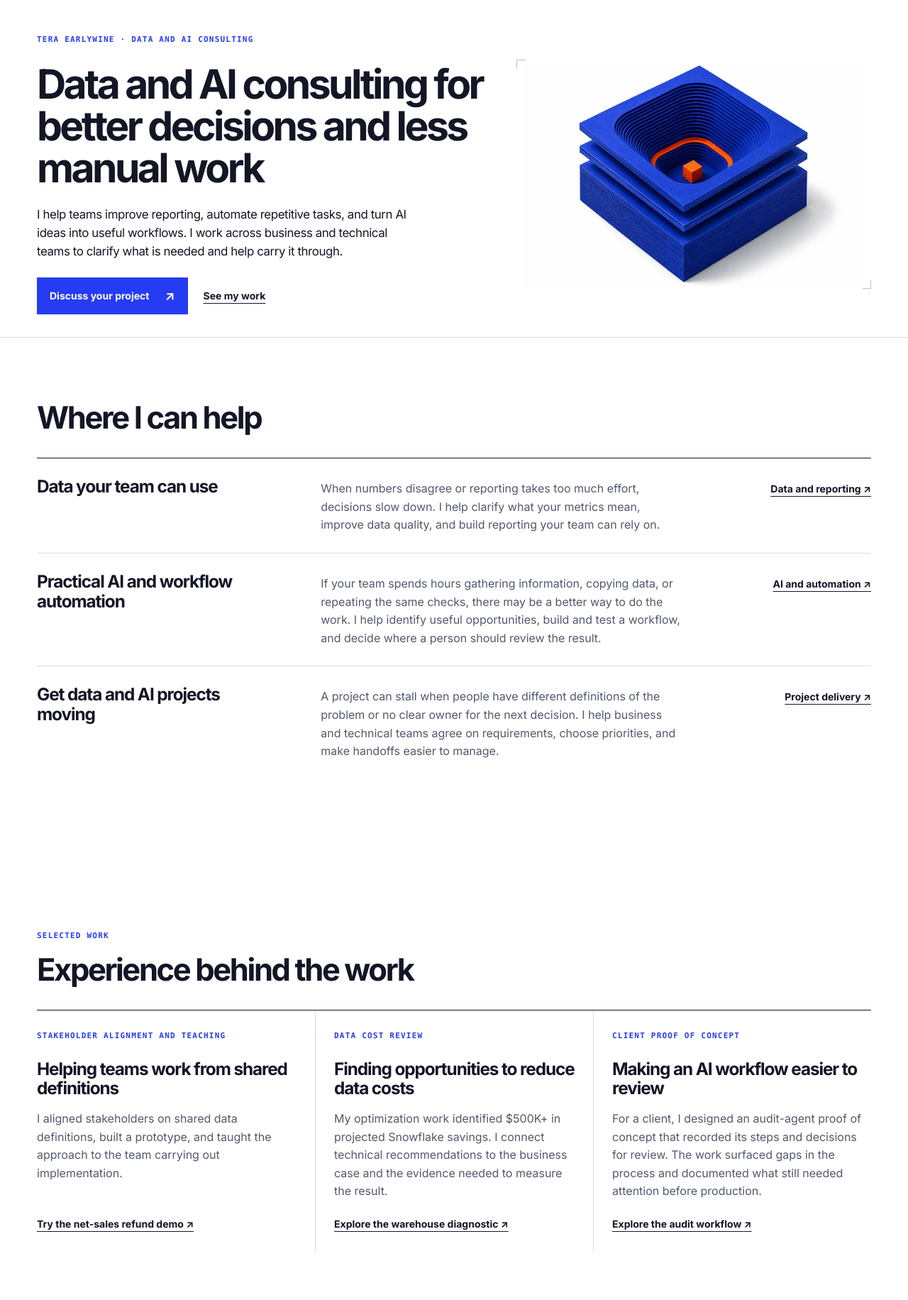
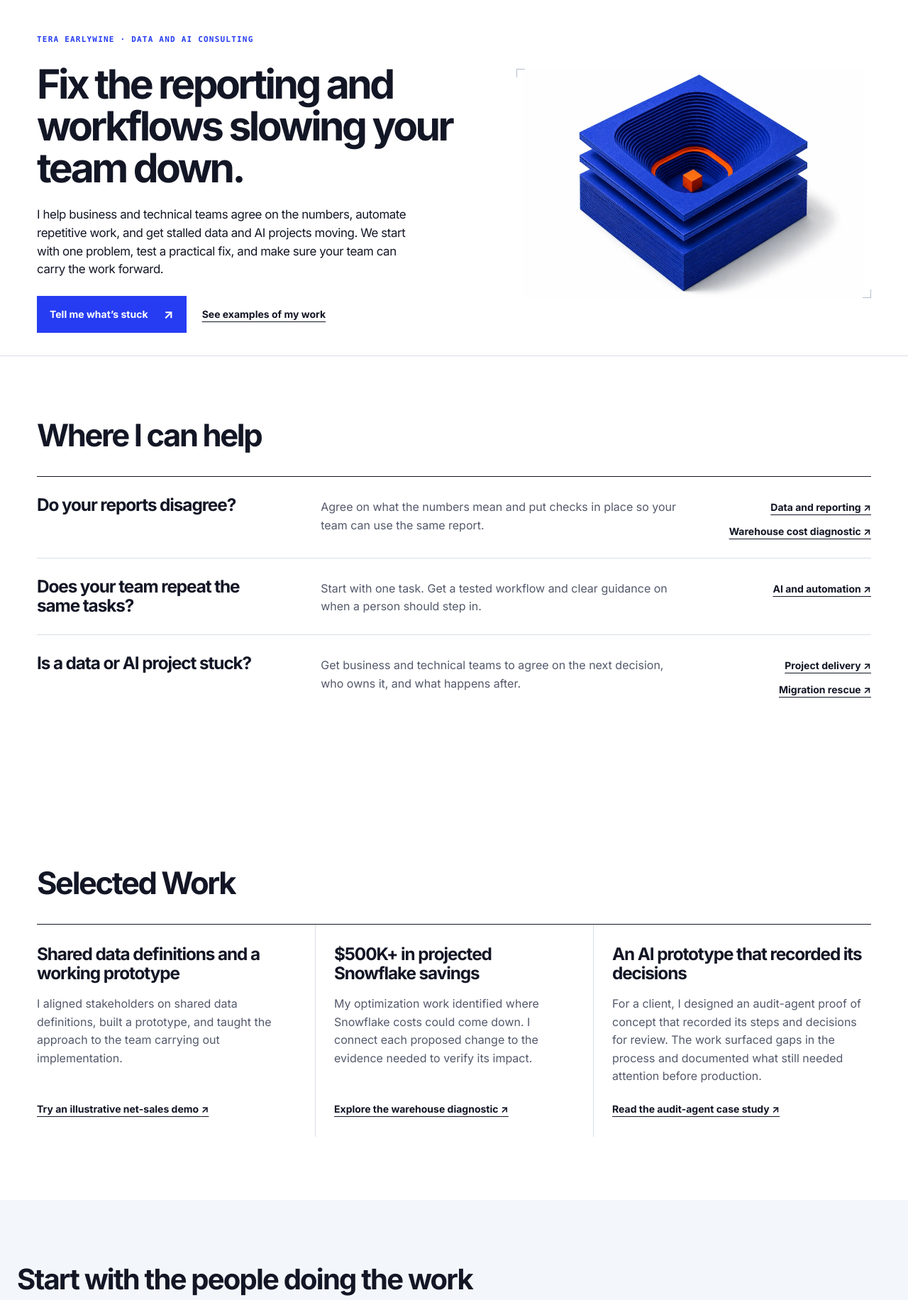
Before and after one commit to teraearlywine/teraearlywine, a Flask app: page / in a window 1280 px wide. Shown: the part 88-1920 px from the top of the page at 71% size. Run offline with Flask 3, Linux system fonts and the light colour scheme; parts of the project's set-up code (start-up, migrations or seed data) failed here and were passed over.

Commit message:
Streamline the consulting homepage and inquiry flow

```diff
--- a/core/home/assets/css/consultancy.css
+++ b/core/home/assets/css/consultancy.css
@@ -417,6 +417,11 @@ li[id] {
 .contact-text {
   max-width: 670px;
   margin: 0 0 35px;
+}
+
+.contact-faq {
+  max-width: 670px;
+  margin-bottom: 35px;
 }
 
 .contact-form {
--- a/core/home/assets/css/cross-section-home.css
+++ b/core/home/assets/css/cross-section-home.css
@@ -15,7 +15,7 @@
   padding: 48px 0 32px;
 }
 
-.cs-eyebrow, .cs-metric > span, .cs-status {
+.cs-eyebrow, .cs-metric > span {
   font: 700 11px/1.5 ui-monospace, "SFMono-Regular", Consolas, monospace;
   letter-spacing: .11em;
   text-transform: uppercase;
@@ -154,6 +154,7 @@
   font-weight: 700;
   cursor: pointer;
 }
+.cs-example .cs-text-link { display: inline-block; margin-top: 16px; }
 .cs-refund input { accent-color: var(--blue); width: 18px; height: 18px; }
 .cs-readout { min-width: 0; padding: 22px 24px; border: 1px solid var(--color-border); background: var(--white); }
 .cs-metric, .cs-layer-title { display: flex; align-items: baseline; justify-content: space-between; gap: 10px; }
@@ -190,9 +191,8 @@
 .cs-work-card { display: flex; flex-direction: column; align-items: flex-start; padding: 28px 26px; border-left: 1px solid var(--color-border); }
 .cs-work-card:first-child { padding-left: 0; border-left: 0; }
 .cs-work-card:last-child { padding-right: 0; }
-.cs-work-card .cs-status { margin-bottom: 24px; }
 .cs-work-card h3, .cs-offer-list h3 { font: 700 clamp(21px, 1.9vw, 29px)/1.14 var(--font-family); letter-spacing: -.045em; }
-.cs-work-card p:not(.cs-status), .cs-offer-list p { color: var(--color-text-secondary); font-size: 16px; line-height: 1.6; margin: 16px 0 22px; }
+.cs-work-card p, .cs-offer-list p { color: var(--color-text-secondary); font-size: 16px; line-height: 1.6; margin: 16px 0 22px; }
 .cs-work-card a { margin-top: auto; }
 .cs-services { border-top: 1px solid var(--color-border); }
 .cs-offer-list { margin: 34px 0; }
@@ -206,7 +206,8 @@
 }
 .cs-offer-list article:first-child { border-top-color: var(--ink); }
 .cs-offer-list p { margin: 0; }
-.cs-offer-list a { justify-self: end; }
+.cs-offer-list a, .cs-offer-links { justify-self: end; }
+.cs-offer-links { display: grid; justify-items: end; gap: 12px; }
 .cs-directory { padding: 24px; background: var(--cool-gray); }
 .cs-directory h3 { margin-bottom: 13px; font: 700 19px/1.3 var(--font-family); letter-spacing: -.03em; }
 .cs-directory .service-links { margin: 0; }
@@ -259,9 +260,9 @@
   .cs-readout-controls .cs-layer-control span { min-height: 40px; display: grid; place-items: center; padding: 7px 9px; }
   .cs-work-grid, .cs-offer-list article { grid-template-columns: 1fr; }
   .cs-work-card:nth-child(n) { padding: 24px 0; border-top: 0; border-left: 0; border-bottom: 1px solid var(--color-border); }
-  .cs-work-card .cs-status { margin-bottom: 12px; }
   .cs-offer-list article { gap: 14px; }
-  .cs-offer-list a { justify-self: start; }
+  .cs-offer-list a, .cs-offer-links { justify-self: start; }
+  .cs-offer-links { justify-items: start; }
   .cs-directory { padding: 18px; }
   .cs-inspector { flex-wrap: nowrap; }
   .cs-inspector strong { font-size: 12px; }
--- a/core/home/forms.py
+++ b/core/home/forms.py
@@ -6,6 +6,7 @@ UNSCOPED_ENGAGEMENT = 'Help me scope it'
 WAREHOUSE_DIAGNOSTIC_ENGAGEMENT = 'Warehouse cost diagnostic'
 PROJECT_DELIVERY_ENGAGEMENT = 'Value / Risk Diagnostic'
 DATA_REPORTING_ENGAGEMENT = 'Data Foundation Blueprint'
+MIGRATION_RESCUE_ENGAGEMENT = 'Migration rescue'
 AI_AUTOMATION_ENGAGEMENT = 'Production AI Lighthouse'
 
 
@@ -40,13 +41,12 @@ class ContactForm(FlaskForm):
         choices=[
             (PROJECT_DELIVERY_ENGAGEMENT, 'Data and AI project delivery'),
             (DATA_REPORTING_ENGAGEMENT, 'Data and reporting'),
+            (MIGRATION_RESCUE_ENGAGEMENT, MIGRATION_RESCUE_ENGAGEMENT),
             (AI_AUTOMATION_ENGAGEMENT, 'AI and workflow automation'),
             (WAREHOUSE_DIAGNOSTIC_ENGAGEMENT, WAREHOUSE_DIAGNOSTIC_ENGAGEMENT),
             (UNSCOPED_ENGAGEMENT, UNSCOPED_ENGAGEMENT),
         ],
-        validators=[
-            DataRequired(message='Select an engagement type.'),
-        ],
+        validators=[Optional(strip_whitespace=False)],
     )
     message = TextAreaField(
         'Message',
--- a/core/home/templates/home/for_teams.html
+++ b/core/home/templates/home/for_teams.html
@@ -6,7 +6,7 @@
 {% block hero_actions %}
     <a class="button button--primary" href="{{ url_for('index.index') }}#contact" data-analytics-event="navigation_click" data-placement="hero" data-destination-type="section">Discuss your project <span aria-hidden="true">↗</span></a>
     {% if config.get('BOOKING_URL') %}
-    <a class="service-contact-link" href="{{ config.get('BOOKING_URL') }}" target="_blank" rel="noopener noreferrer" data-analytics-event="contact_click" data-contact-method="booking" data-placement="hero" data-destination-type="booking">Book a conversation</a>
+    <a class="service-contact-link" href="{{ config.get('BOOKING_URL') }}" target="_blank" rel="noopener noreferrer" data-analytics-event="contact_click" data-contact-method="booking" data-placement="hero" data-destination-type="booking">Book a 30-minute call</a>
     {% endif %}
 {% endblock %}
 
--- a/core/home/templates/home/home.html
+++ b/core/home/templates/home/home.html
@@ -10,7 +10,6 @@
         {% include 'home/sections/projects.html' %}
         {% include 'home/sections/method.html' %}
         {% include 'home/sections/timeline.html' %}
-        {% include 'home/sections/faq.html' %}
         {% include 'home/sections/contact.html' %}
     </main>
     {% include 'home/includes/footer.html' %}
--- a/core/home/templates/home/sections/contact.html
+++ b/core/home/templates/home/sections/contact.html
@@ -3,8 +3,7 @@
     <div class="container">
         <div class="section-header contact-header fade-up">
             <div>
-                <p class="section-kicker">Get in touch</p>
-                <h2 class="section-title" id="contact-heading">Discuss your project</h2>
+                <h2 class="section-title" id="contact-heading">Tell me what’s stuck</h2>
             </div>
             {% if booking_url %}
             <a
@@ -20,8 +19,9 @@
             {% endif %}
         </div>
         <p class="contact-text fade-up fade-up-delay-1">
-            Tell me what is taking too much time, which decision is stuck, or what you want to explore with AI. We will start with a conversation about the problem and whether I can help.
+            Bring one report people question, one task your team keeps repeating, or one decision that’s stuck. We’ll talk through what’s happening and whether I can help.
         </p>
+        {% include 'home/sections/faq.html' %}
         <form
             class="contact-form fade-up fade-up-delay-2"
             method="post"
@@ -67,8 +67,8 @@
                 >{{ contact_form.email.errors[0] if contact_form.email.errors else '' }}</p>
             </div>
             <fieldset class="contact-form__field contact-form__field--full contact-engagement">
-                <legend>What would you like help with?</legend>
-                {% set engagement_notes = ['Clarify priorities, responsibilities, and next steps.', 'Improve reporting and the data behind it.', 'Put AI to use and reduce repetitive work.', 'Find out what is driving your warehouse bill.', 'Start with the problem you want to solve.'] %}
+                <legend>What would you like help with? (optional)</legend>
+                {% set engagement_notes = ['Clarify priorities, responsibilities, and next steps.', 'Improve reporting and the data behind it.', 'Reconcile the data and get the next cutover ready.', 'Put AI to use and reduce repetitive work.', 'Find out what is driving your warehouse bill.', 'Start with the problem you want to solve.'] %}
                 <div class="contact-engagement__choices">
                     {% for option in contact_form.engagement_type %}
                     <label class="contact-engagement__choice" for="{{ option.id }}">
--- a/core/home/templates/home/sections/faq.html
+++ b/core/home/templates/home/sections/faq.html
@@ -1,16 +1,8 @@
-<section id="faq" class="section section--soft">
-    <div class="container faq-layout">
-        <div class="section-header section-header--left fade-up">
-            <p class="section-kicker">Straight answers</p>
-            <h2 class="section-title">A few things you may be wondering.</h2>
-        </div>
-        <div class="faq-list fade-up fade-up-delay-1">
+<div id="faq" class="faq-list contact-faq">
     {% for item in faq_items %}
-            <details class="faq-item"{% if loop.first %} open{% endif %}>
+    <details class="faq-item">
         <summary>{{ item.question }}</summary>
         <p>{{ item.answer }}</p>
     </details>
     {% endfor %}
 </div>
-    </div>
-</section>
--- a/core/home/templates/home/sections/hero.html
+++ b/core/home/templates/home/sections/hero.html
@@ -2,11 +2,11 @@
     <div class="cs-hero">
         <div class="cs-introduction">
             <p class="cs-eyebrow">Tera Earlywine · Data and AI Consulting</p>
-            <h1 id="hero-heading">Data and AI consulting for better decisions and less manual work</h1>
-            <p class="cs-lede">I help teams improve reporting, automate repetitive tasks, and turn AI ideas into useful workflows. I work across business and technical teams to clarify what is needed and help carry it through.</p>
+            <h1 id="hero-heading">Fix the reporting and workflows slowing your team down.</h1>
+            <p class="cs-lede">I help business and technical teams agree on the numbers, automate repetitive work, and get stalled data and AI projects moving. We start with one problem, test a practical fix, and make sure your team can carry the work forward.</p>
             <div class="cs-actions">
-                <a class="button button--primary" href="#contact" data-analytics-event="navigation_click" data-placement="hero" data-destination-type="section">Discuss your project <span aria-hidden="true">↗</span></a>
-                <a class="cs-text-link" href="#projects" data-analytics-event="navigation_click" data-placement="hero" data-destination-type="section">See my work</a>
+                <a class="button button--primary" href="#contact" data-analytics-event="navigation_click" data-placement="hero" data-destination-type="section">Tell me what’s stuck <span aria-hidden="true">↗</span></a>
+                <a class="cs-text-link" href="#projects" data-analytics-event="navigation_click" data-placement="hero" data-destination-type="section">See examples of my work</a>
             </div>
         </div>
         <figure class="cs-hero-visual">
--- a/core/home/templates/home/sections/method.html
+++ b/core/home/templates/home/sections/method.html
@@ -1,10 +1,8 @@
 <section id="method" class="section">
     <div class="container">
         <div class="section-header section-header--left fade-up">
-            <p class="section-kicker">How we work together</p>
             <h2 class="section-title">Start with the people doing the work</h2>
-            <p class="section-subtitle">We start with a specific problem and the people doing the work. We agree on what would make a change worthwhile, then build and test an appropriate solution. Throughout the work, we make responsibilities clear and give your team the context and documentation to keep going.</p>
+            <p class="section-subtitle">Together, we agree on what would make a change worthwhile. After testing it, I leave your team with clear responsibilities and documentation.</p>
         </div>
-        <div class="cs-directory"><h3>Explore consulting services</h3>{% include 'home/includes/service_links.html' %}</div>
     </div>
 </section>
--- a/core/home/templates/home/sections/net_sales.html
+++ b/core/home/templates/home/sections/net_sales.html
@@ -6,6 +6,7 @@
             <h2 id="sample-heading">What goes into<br>net sales?</h2>
             <p class="cs-example-intro">A customer gets $40 back. What should the sales report show? Toggle the refund, then follow the number from the transaction to the ledger.</p>
             <label class="cs-refund" data-demo-control hidden><input id="sales-refund" type="checkbox" checked>Apply $40 refund</label>
+            <p><a class="cs-text-link" href="{{ url_for('index.service', slug='data-platform-modernization') }}" data-analytics-event="navigation_click" data-placement="services" data-destination-type="service">Get help with data and reporting <span aria-hidden="true">↗</span></a></p>
         </div>
         <div class="cs-readout">
             <div class="cs-metric"><span>Reported net sales</span><output id="sales-total">$560</output></div>
--- a/core/home/templates/home/sections/projects.html
+++ b/core/home/templates/home/sections/projects.html
@@ -1,25 +1,21 @@
 <section id="projects" class="section cs-work" aria-labelledby="projects-heading">
     <div class="cs-frame">
-        <p class="cs-eyebrow">Selected work</p>
-        <h2 class="cs-section-title" id="projects-heading">Experience behind the work</h2>
+        <h2 class="cs-section-title" id="projects-heading">Selected Work</h2>
         <div class="cs-work-grid">
             <article class="cs-work-card">
-                <p class="cs-status">Stakeholder alignment and teaching</p>
-                <h3>Helping teams work from shared definitions</h3>
+                <h3>Shared data definitions and a working prototype</h3>
                 <p>I aligned stakeholders on shared data definitions, built a prototype, and taught the approach to the team carrying out implementation.</p>
-                <a class="cs-text-link" href="{{ url_for('index.for_professionals', _anchor='sample') }}" data-analytics-event="navigation_click" data-placement="projects" data-destination-type="net_sales_demo">Try the net-sales refund demo <span aria-hidden="true">↗</span></a>
+                <a class="cs-text-link" href="{{ url_for('index.for_professionals', _anchor='sample') }}" data-analytics-event="navigation_click" data-placement="projects" data-destination-type="net_sales_demo">Try an illustrative net-sales demo <span aria-hidden="true">↗</span></a>
             </article>
             <article class="cs-work-card">
-                <p class="cs-status">Data cost review</p>
-                <h3>Finding opportunities to reduce data costs</h3>
-                <p>My optimization work identified $500K+ in projected Snowflake savings. I connect technical recommendations to the business case and the evidence needed to measure the result.</p>
+                <h3>$500K+ in projected Snowflake savings</h3>
+                <p>My optimization work identified where Snowflake costs could come down. I connect each proposed change to the evidence needed to verify its impact.</p>
                 <a class="cs-text-link" href="{{ url_for('index.service', slug=warehouse_diagnostic_slug) }}" data-analytics-event="navigation_click" data-placement="projects" data-destination-type="diagnostic">Explore the warehouse diagnostic <span aria-hidden="true">↗</span></a>
             </article>
             <article class="cs-work-card">
-                <p class="cs-status">Client proof of concept</p>
-                <h3>Making an AI workflow easier to review</h3>
+                <h3>An AI prototype that recorded its decisions</h3>
                 <p>For a client, I designed an audit-agent proof of concept that recorded its steps and decisions for review. The work surfaced gaps in the process and documented what still needed attention before production.</p>
-                <a class="cs-text-link" href="{{ url_for('index.blog_article', slug='audit-agent-proof-of-concept') }}" data-analytics-event="navigation_click" data-placement="projects" data-destination-type="writing">Explore the audit workflow <span aria-hidden="true">↗</span></a>
+                <a class="cs-text-link" href="{{ url_for('index.blog_article', slug='audit-agent-proof-of-concept') }}" data-analytics-event="navigation_click" data-placement="projects" data-destination-type="writing">Read the audit-agent case study <span aria-hidden="true">↗</span></a>
             </article>
         </div>
     </div>
--- a/core/home/templates/home/sections/skills.html
+++ b/core/home/templates/home/sections/skills.html
@@ -3,19 +3,25 @@
         <h2 class="cs-section-title" id="services-heading">Where I can help</h2>
         <div class="cs-offer-list">
             <article>
-                <h3>Data your team can use</h3>
-                <p>When numbers disagree or reporting takes too much effort, decisions slow down. I help clarify what your metrics mean, improve data quality, and build reporting your team can rely on.</p>
-                <a class="cs-text-link" href="{{ url_for('index.service', slug='data-platform-modernization') }}" data-analytics-event="navigation_click" data-placement="services" data-destination-type="service">Data and reporting <span aria-hidden="true">↗</span></a>
+                <h3>Do your reports disagree?</h3>
+                <p>Agree on what the numbers mean and put checks in place so your team can use the same report.</p>
+                <div class="cs-offer-links">
+                    <a class="cs-text-link" href="{{ url_for('index.service', slug='data-platform-modernization') }}" data-analytics-event="navigation_click" data-placement="services" data-destination-type="service">Data and reporting <span aria-hidden="true">↗</span></a>
+                    <a class="cs-text-link" href="{{ url_for('index.service', slug=warehouse_diagnostic_slug) }}" data-analytics-event="navigation_click" data-placement="services" data-destination-type="diagnostic">Warehouse cost diagnostic <span aria-hidden="true">↗</span></a>
+                </div>
             </article>
             <article>
-                <h3>Practical AI and workflow automation</h3>
-                <p>If your team spends hours gathering information, copying data, or repeating the same checks, there may be a better way to do the work. I help identify useful opportunities, build and test a workflow, and decide where a person should review the result.</p>
+                <h3>Does your team repeat the same tasks?</h3>
+                <p>Start with one task. Get a tested workflow and clear guidance on when a person should step in.</p>
                 <a class="cs-text-link" href="{{ url_for('index.service', slug='production-ai-systems') }}" data-analytics-event="navigation_click" data-placement="services" data-destination-type="service">AI and automation <span aria-hidden="true">↗</span></a>
             </article>
             <article>
-                <h3>Get data and AI projects moving</h3>
-                <p>A project can stall when people have different definitions of the problem or no clear owner for the next decision. I help business and technical teams agree on requirements, choose priorities, and make handoffs easier to manage.</p>
-                <a class="cs-text-link" href="{{ url_for('index.service', slug='fractional-data-leadership') }}" data-analytics-event="navigation_click" data-placement="services" data-destination-type="service">Project delivery <span aria-hidden="true">↗</span></a>
+                <h3>Is a data or AI project stuck?</h3>
+                <p>Get business and technical teams to agree on the next decision, who owns it, and what happens after.</p>
+                <div class="cs-offer-links">
+                    <a class="cs-text-link" href="{{ url_for('index.service', slug='fractional-data-leadership') }}" data-analytics-event="navigation_click" data-placement="services" data-destination-type="service">Project delivery <span aria-hidden="true">↗</span></a>
+                    <a class="cs-text-link" href="{{ url_for('index.service', slug='data-migration-rescue') }}" data-analytics-event="navigation_click" data-placement="services" data-destination-type="migration_cutover">Migration rescue <span aria-hidden="true">↗</span></a>
+                </div>
             </article>
         </div>
     </div>
--- a/core/home/templates/home/sections/timeline.html
+++ b/core/home/templates/home/sections/timeline.html
@@ -1,10 +1,8 @@
 <section id="experience" class="section" aria-labelledby="about-heading">
     <div class="container">
         <div class="section-header fade-up">
-            <p class="section-kicker">About</p>
             <h2 class="section-title" id="about-heading">About Tera</h2>
-            <p class="section-subtitle">My background spans business intelligence, data engineering, and consulting, including roles at Mercari and Block. I have worked on both the reports people use and the systems behind them.</p>
-            <p class="section-subtitle">I bring that perspective to data and AI projects: understand the business question, work through the technical details, and help the people involved agree on what happens next. My work has included aligning stakeholders on shared definitions, teaching implementation approaches, and helping teams continue the work after handoff.</p>
+            <p class="section-subtitle">My background spans business intelligence, data engineering, and consulting, including roles at Mercari and Block. I’ve built the reports teams use and worked on the systems behind them. I bring both perspectives when I help teams agree on what needs to change.</p>
         </div>
     </div>
 </section>
--- a/core/home/templates/home/service.html
+++ b/core/home/templates/home/service.html
@@ -5,7 +5,7 @@
 {% set inquiry_label = 'Send a diagnostic inquiry' if is_warehouse_diagnostic else 'Discuss your project' %}
 {% macro booking_link(placement) %}
     {% if config.get('BOOKING_URL') %}
-    <a class="service-contact-link" href="{{ config.get('BOOKING_URL') }}" target="_blank" rel="noopener noreferrer" data-analytics-event="contact_click" data-contact-method="booking" data-placement="{{ placement }}" data-destination-type="booking">{{ 'Book a 30-minute call' if is_warehouse_diagnostic else 'Book a conversation' }}</a>
+    <a class="service-contact-link" href="{{ config.get('BOOKING_URL') }}" target="_blank" rel="noopener noreferrer" data-analytics-event="contact_click" data-contact-method="booking" data-placement="{{ placement }}" data-destination-type="booking">Book a 30-minute call</a>
     {% endif %}
 {% endmacro %}
 {% include 'home/includes/header.html' %}
```
Also changed, not shown: core/home/home.py (+8 -14 lines), tests/test_analytics_reporting.py (+6 -5 lines), tests/test_contact.py (+16 -5 lines), tests/test_services_seo.py (+1 -1 lines). Lines whose indentation alone changed are shown as unchanged.
